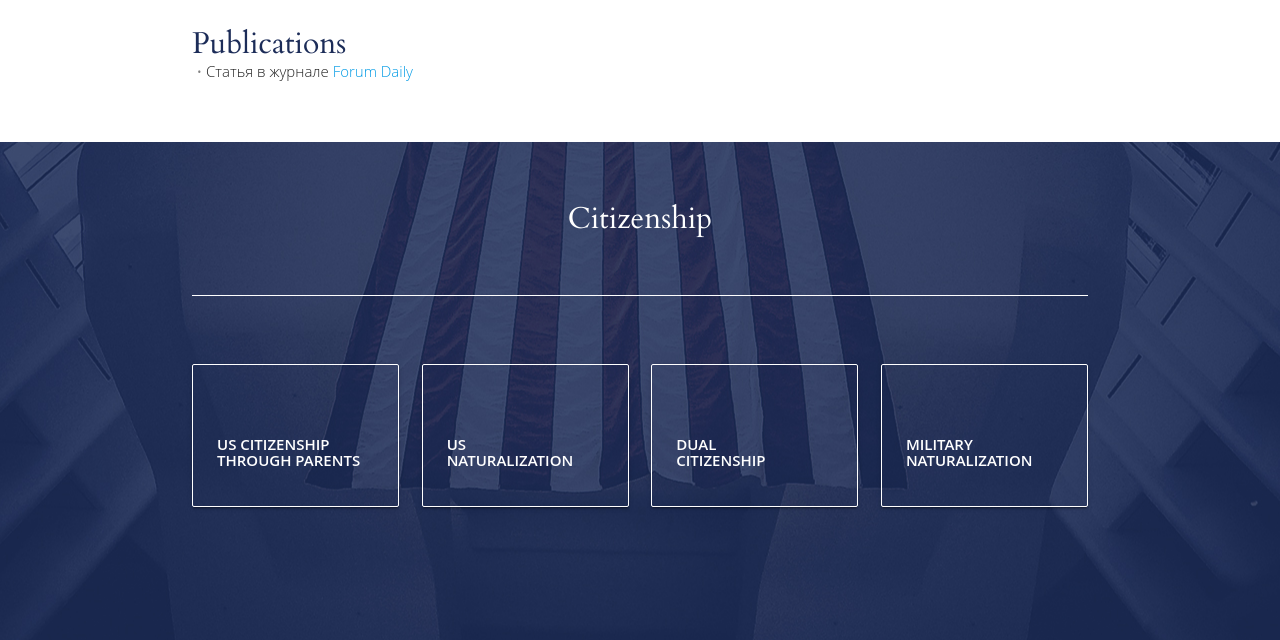
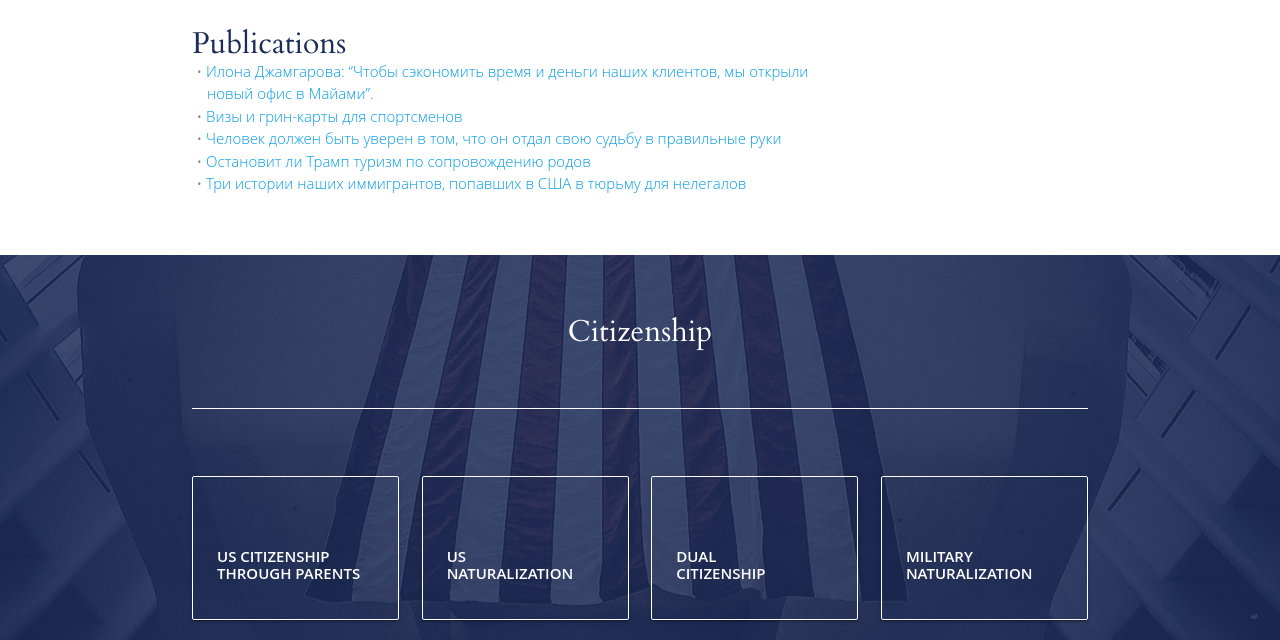
Before and after one commit to olegchursin/dzhamgarovalaw, a plain HTML site: page about.html in a window 1280 px wide. Shown: the part 1775-2415 px from the top of the page. Drawn offline with nearby package versions, Linux system fonts and the light colour scheme.

Commit message:
add publications

```diff
--- a/about.html
+++ b/about.html
@@ -118,7 +118,11 @@
                     </ol> -->
                     <h2 class="margin-top-30">Publications</h2>
                     <ul>
-                        <li>Статья в журнале <a href="http://www.forumdaily.com/ostanovit-li-tramp-turizm-po-soprovozhdeniyu-rodov/">Forum Daily</a></li>
+                        <li><a href="http://hothitnewyork.com/ilona-dzhamgarova-miami/">Илона Джамгарова: “Чтобы сэкономить время и деньги наших клиентов, мы открыли новый офис в Майами”.</a></li>
+                        <li><a href="http://hothitnewyork.com/sports-visa-green-card/">Визы и грин-карты для спортсменов</a></li>
+                        <li><a href="http://hothitnewyork.com/ilona-dzhamgarova/">Человек должен быть уверен в том, что он отдал свою судьбу в правильные руки</a></li>
+                        <li><a href="http://www.forumdaily.com/ostanovit-li-tramp-turizm-po-soprovozhdeniyu-rodov/">Остановит ли Трамп туризм по сопровождению родов</a></li>
+                        <li><a href="http://www.forumdaily.com/tri-istorii-nashix-immigrantov-popavshix-v-ssha-v-tyurmu-dlya-nelegalov/">Три истории наших иммигрантов, попавших в США в тюрьму для нелегалов</a></li>
                     </ul>
                 </div>
                 <div class="col s12 m3 l3">
```
Also changed, not shown: index.html (+2 -2 lines), visas.html (+2 -2 lines).
